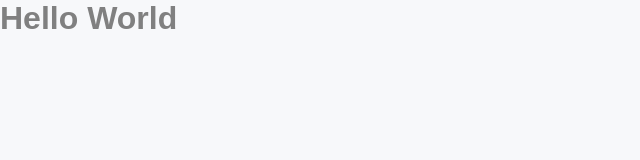
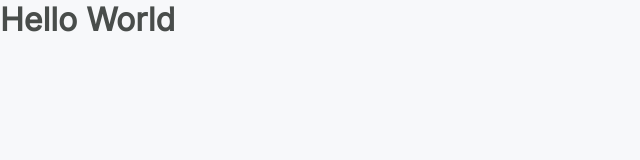
Before and after one commit to WellintonCamboim/nlw-5-trilha-reactJS, a Next.js app in the folder podcastrnext/: page / in a window 1280 px wide. Shown: the top 160 px of the page, without its empty margins (0-640 px from the left). Built offline with nearby package versions, Linux system fonts and the light colour scheme.

Commit message:
[podcastr-004]-config: Configurando fonts da app

```diff
--- /dev/null
+++ b/podcastrnext/src/pages/_document.tsx
@@ -0,0 +1,18 @@
+import Document, { Html, Head, Main, NextScript } from 'next/document';
+
+export default class MyDocument extends Document {
+  render() {
+    return (
+      <Html>
+        <Head>
+          <link rel="preconnect" href="https://fonts.gstatic.com" />
+          <link href="https://fonts.googleapis.com/css2?family=Inter&family=Lexend:wght@500;600&display=swap" rel="stylesheet" />
+        </Head>
+            <body>
+              <Main />
+              <NextScript />
+            </body>
+      </Html>
+    );
+  }
+}
--- a/podcastrnext/src/styles/global.scss
+++ b/podcastrnext/src/styles/global.scss
@@ -38,8 +38,14 @@
 }
 
 body, input, textarea, button {
-    font: 500 1rem sans-serif;
+    font: 500 1rem Inter, sans-serif;
     color: var(--gray-500);
+}
+
+h1, h2, h3, h4, h5, h6 {
+    font-weight: 600;
+    font-size: Lexend, sans-serif;
+    color: var(--gray-800)
 }
 
 h1 {
```
